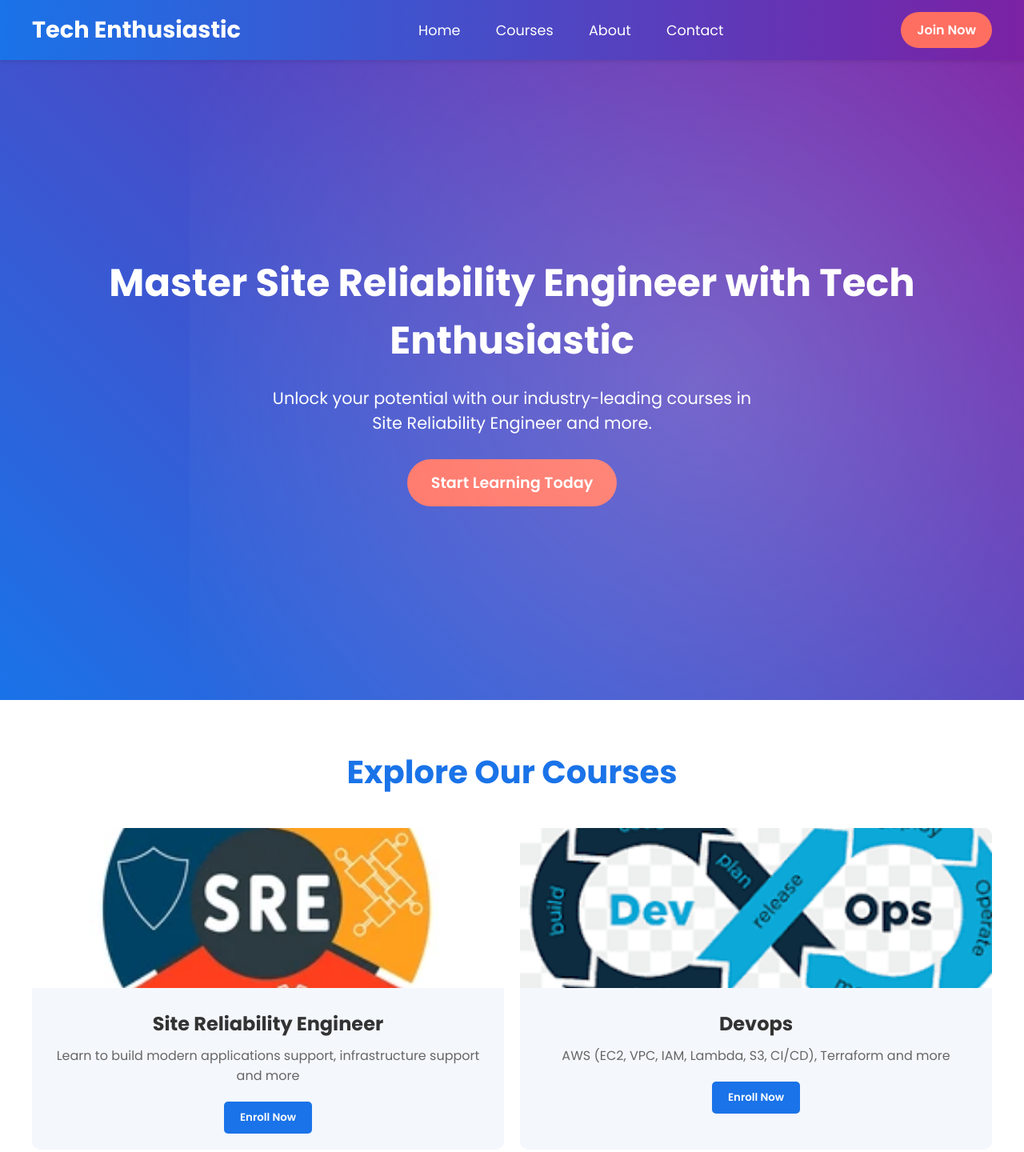
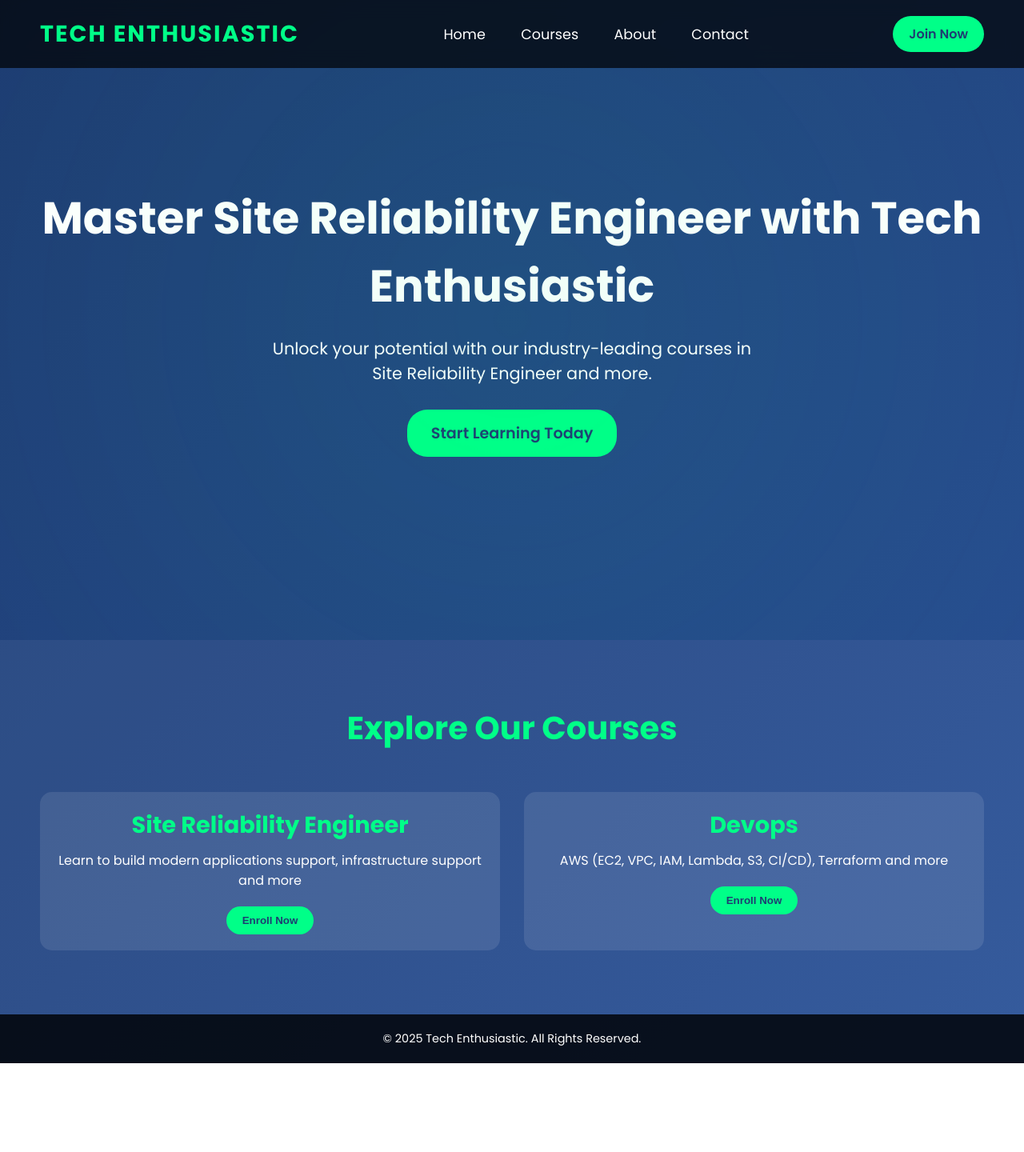
Before and after one commit to dineshc227/Tech, a plain HTML site: page index.html in a window 1280 px wide. Shown: the top 1440 px of the page at 80% size. After the commit the page ends 1329 px from the top, so only its background shows below. Drawn offline with Linux system fonts and the light colour scheme.

Commit message:
update css

```diff
--- a/index.html
+++ b/index.html
@@ -29,7 +29,6 @@
         <h2>Explore Our Courses</h2>
         <div class="course-grid">
             <div class="course-card">
-                <img src="/SRE.png" alt="SRE Course">
                 <div class="content">
                     <h3>Site Reliability Engineer</h3>
                     <p>Learn to build modern  applications support, infrastructure support and more</p>
@@ -37,7 +36,6 @@
                 </div>
             </div>
             <div class="course-card">
-                <img src="/Devops.png" alt="Devops Course">
                 <div class="content">
                     <h3>Devops</h3>
                     <p>AWS (EC2, VPC, IAM, Lambda, S3, CI/CD), Terraform and more</p>
--- a/styles.css
+++ b/styles.css
@@ -1,70 +1,90 @@
+/* General Reset and Styling */
 * {
     margin: 0;
     padding: 0;
     box-sizing: border-box;
-    font-family: 'Poppins', sans-serif;
 }
 
 body {
-    background-color: #f4f7fc;
+    font-family: 'Poppins', sans-serif;
+    background: linear-gradient(135deg, #1e3c72, #2a5298);
+    color: #ffffff;
     overflow-x: hidden;
 }
 
-/* Header */
+/* Header Styling */
 header {
-    position: sticky;
-    top: 0;
-    background: linear-gradient(90deg, #1a73e8, #7b21a4);
-    color: white;
-    padding: 15px 40px;
     display: flex;
     justify-content: space-between;
     align-items: center;
+    padding: 20px 50px;
+    background: rgba(0, 0, 0, 0.7);
+    backdrop-filter: blur(10px);
+    position: fixed;
+    width: 100%;
     z-index: 1000;
-    box-shadow: 0 2px 5px rgba(0, 0, 0, 0.1);
 }
 
-header .logo {
-    font-size: 1.8em;
+.logo {
+    font-size: 1.8rem;
     font-weight: 700;
+    color: #00ff88;
+    text-transform: uppercase;
+    letter-spacing: 2px;
 }
 
-header nav a {
-    color: white;
+nav a {
+    color: #ffffff;
     text-decoration: none;
     margin: 0 20px;
-    font-size: 1.1em;
-    transition: color 0.3s;
+    font-size: 1.1rem;
+    position: relative;
+    transition: color 0.3s ease;
 }
 
-header nav a:hover {
-    color: #ffd700;
+nav a:hover {
+    color: #00ff88;
 }
 
-header .cta {
-    background-color: #ff6f61;
+nav a::after {
+    content: '';
+    position: absolute;
+    width: 0;
+    height: 2px;
+    background: #00ff88;
+    bottom: -5px;
+    left: 0;
+    transition: width 0.3s ease;
+}
+
+nav a:hover::after {
+    width: 100%;
+}
+
+.cta {
+    background: #00ff88;
+    color: #1e3c72;
     padding: 10px 20px;
     border-radius: 25px;
     text-decoration: none;
-    color: white;
     font-weight: 600;
-    transition: transform 0.3s;
+    transition: transform 0.3s ease, box-shadow 0.3s ease;
 }
 
-header .cta:hover {
-    transform: scale(1.05);
+.cta:hover {
+    transform: translateY(-3px);
+    box-shadow: 0 5px 15px rgba(0, 255, 136, 0.4);
 }
 
 /* Hero Section */
 .hero {
     height: 100vh;
-    background: linear-gradient(45deg, #1a73e8, #7b21a4);
     display: flex;
     flex-direction: column;
     justify-content: center;
     align-items: center;
     text-align: center;
-    color: white;
+    padding: 0 20px;
     position: relative;
     overflow: hidden;
 }
@@ -76,154 +96,160 @@ header .cta:hover {
     left: 0;
     width: 100%;
     height: 100%;
-    background: radial-gradient(circle, rgba(255,255,255,0.2), transparent);
-    animation: gradientMove 15s infinite;
+    background: radial-gradient(circle at center, rgba(0, 255, 136, 0.2), transparent);
+    animation: pulse 8s infinite;
 }
 
-@keyframes gradientMove {
-    0% { transform: translateX(0); }
-    50% { transform: translateX(20%); }
-    100% { transform: translateX(0); }
+@keyframes pulse {
+    0% { transform: scale(1); opacity: 0.5; }
+    50% { transform: scale(1.2); opacity: 0.2; }
+    100% { transform: scale(1); opacity: 0.5; }
 }
 
 .hero h1 {
-    font-size: 3em;
+    font-size: 3.5rem;
     margin-bottom: 20px;
     animation: fadeInUp 1s ease-out;
 }
 
 .hero p {
-    font-size: 1.3em;
+    font-size: 1.3rem;
     margin-bottom: 30px;
     max-width: 600px;
     animation: fadeInUp 1.2s ease-out;
 }
 
 .hero .cta {
-    background-color: #ff6f61;
+    font-size: 1.2rem;
     padding: 15px 30px;
-    border-radius: 30px;
-    text-decoration: none;
-    color: white;
-    font-size: 1.2em;
-    font-weight: 600;
-    transition: transform 0.3s, box-shadow 0.3s;
+    animation: fadeInUp 1.4s ease-out;
 }
 
-.hero .cta:hover {
-    transform: translateY(-5px);
-    box-shadow: 0 5px 15px rgba(0, 0, 0, 0.3);
+/* Animation Keyframes */
+@keyframes fadeInUp {
+    from {
+        opacity: 0;
+        transform: translateY(50px);
+    }
+    to {
+        opacity: 1;
+        transform: translateY(0);
+    }
 }
 
-@keyframes fadeInUp {
-    from { opacity: 0; transform: translateY(20px); }
-    to { opacity: 1; transform: translateY(0); }
-}
-
-/* Course Section */
+/* Courses Section */
 .courses {
-    padding: 60px 40px;
-    text-align: center;
-    background-color: #fff;
+    padding: 80px 50px;
+    background: rgba(255, 255, 255, 0.05);
 }
 
 .courses h2 {
-    font-size: 2.5em;
-    margin-bottom: 40px;
-    color: #1a73e8;
+    text-align: center;
+    font-size: 2.5rem;
+    margin-bottom: 50px;
+    color: #00ff88;
 }
 
 .course-grid {
     display: grid;
     grid-template-columns: repeat(auto-fit, minmax(300px, 1fr));
-    gap: 20px;
+    gap: 30px;
     max-width: 1200px;
     margin: 0 auto;
 }
 
 .course-card {
-    background: #f4f7fc;
-    border-radius: 10px;
+    background: rgba(255, 255, 255, 0.1);
+    border-radius: 15px;
     overflow: hidden;
-    transition: transform 0.3s, box-shadow 0.3s;
-    cursor: pointer;
+    transition: transform 0.3s ease, box-shadow 0.3s ease;
+    position: relative;
 }
 
 .course-card:hover {
     transform: translateY(-10px);
-    box-shadow: 0 10px 20px rgba(0, 0, 0, 0.1);
+    box-shadow: 0 10px 20px rgba(0, 255, 136, 0.3);
 }
 
-.course-card img {
+.course-card::before {
+    content: '';
+    position: absolute;
+    top: 0;
+    left: 0;
     width: 100%;
-    height: 200px;
-    object-fit: cover;
+    height: 100%;
+    background: linear-gradient(45deg, rgba(0, 255, 136, 0.1), rgba(42, 82, 152, 0.1));
+    opacity: 0;
+    transition: opacity 0.3s ease;
 }
 
-.course-card .content {
-    padding: 20px;
+.course-card:hover::before {
+    opacity: 1;
 }
 
-.course-card h3 {
-    font-size: 1.5em;
-    margin-bottom: 10px;
-    color: #333;
+.content {
+    padding: 20px;
+    text-align: center;
 }
 
-.course-card p {
-    color: #666;
+.content h3 {
+    font-size: 1.8rem;
+    margin-bottom: 10px;
+    color: #00ff88;
+}
+
+.content p {
+    font-size: 1rem;
     margin-bottom: 20px;
 }
 
-.course-card button {
-    background-color: #1a73e8;
-    color: white;
+.content button {
+    background: #00ff88;
     border: none;
     padding: 10px 20px;
-    border-radius: 5px;
+    border-radius: 25px;
+    color: #1e3c72;
+    font-weight: 600;
     cursor: pointer;
-    font-weight: 600;
-    transition: background-color 0.3s;
+    transition: transform 0.3s ease;
 }
 
-.course-card button:hover {
-    background-color: #1557b0;
+.content button:hover {
+    transform: scale(1.05);
 }
 
 /* Footer */
 footer {
-    background: linear-gradient(90deg, #1a73e8, #7b21a4);
-    color: white;
     text-align: center;
     padding: 20px;
-}
-
-footer p {
-    font-size: 1em;
+    background: rgba(0, 0, 0, 0.8);
+    font-size: 0.9rem;
 }
 
 /* Responsive Design */
 @media (max-width: 768px) {
+    header {
+        flex-direction: column;
+        padding: 20px;
+    }
+
+    nav {
+        margin: 20px 0;
+    }
+
+    nav a {
+        margin: 0 10px;
+    }
+
     .hero h1 {
-        font-size: 2.5em;
+        font-size: 2.5rem;
     }
 
     .hero p {
-        font-size: 1em;
+        font-size: 1.1rem;
     }
 
-    header {
-        flex-direction: column;
-        gap: 10px;
-    }
-
-    header nav {
-        display: flex;
-        flex-wrap: wrap;
-        justify-content: center;
-    }
-
-    header nav a {
-        margin: 5px 10px;
+    .courses {
+        padding: 50px 20px;
     }
 }
```
